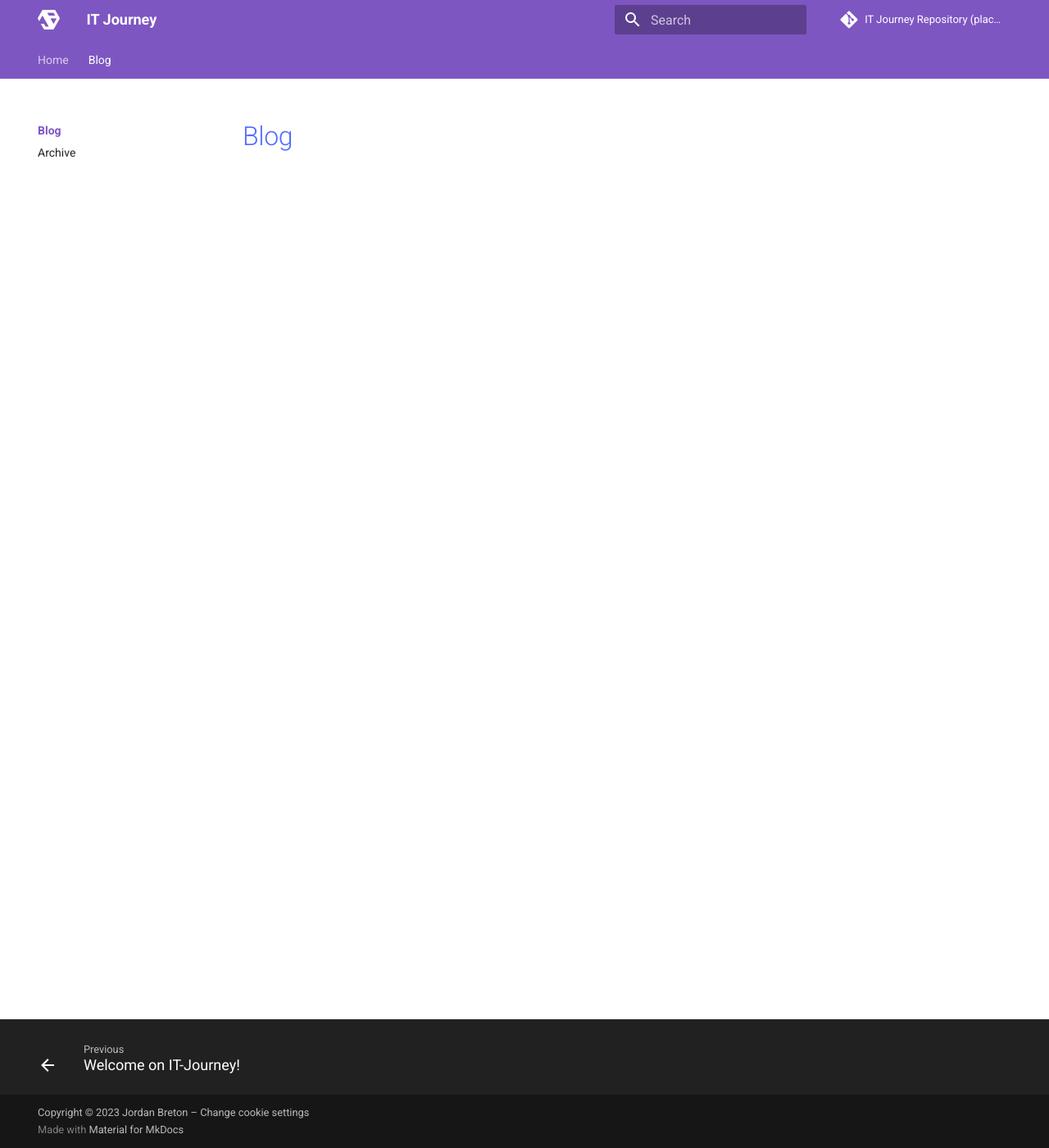
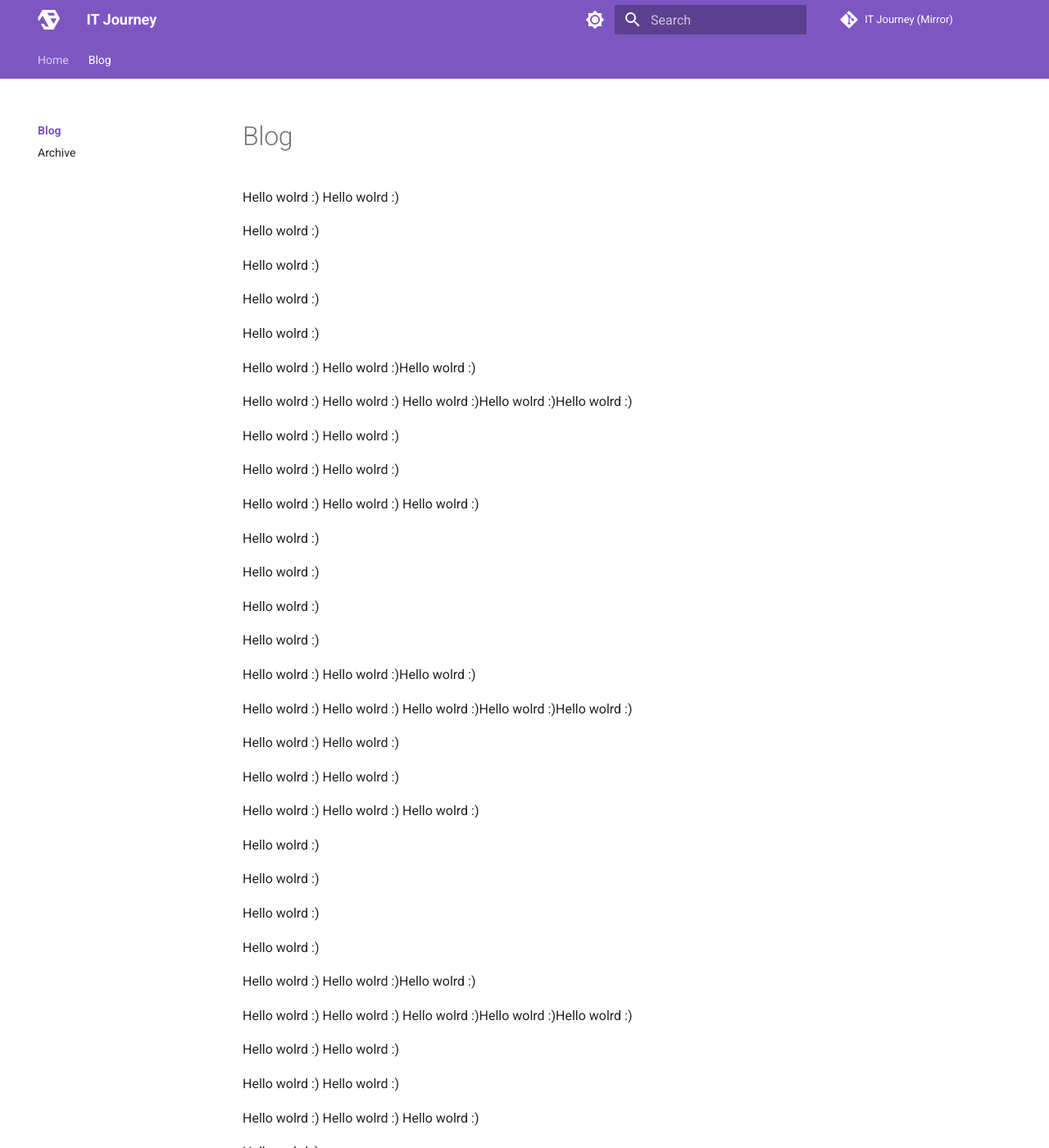
Before and after one commit to jordan-breton/it-journey-sources, an MkDocs documentation site: the page built from docs/blog/index.md, in a window 1280 px wide and 1400 px high. Shown: the whole window at 82% size. Built offline with MkDocs 1.6.1 and Material for MkDocs 9.7.7, drawn with Linux system fonts in a browser that asks for light colours; plug-ins that fetch from the network failed and are left out; comment, search, counter and statistics services are not loaded; some of the changed text lies outside the part shown.

Commit message:
Home page basis and ergonomy improvments

```diff
--- a/docs/blog/index.md
+++ b/docs/blog/index.md
@@ -1 +1,365 @@
 # Blog
+
+Hello wolrd :)
+Hello wolrd :)
+
+
+
+Hello wolrd :)
+
+
+
+
+
+Hello wolrd :)
+
+Hello wolrd :)
+
+Hello wolrd :)
+
+
+Hello wolrd :)
+Hello wolrd :)Hello wolrd :)
+
+Hello wolrd :)
+Hello wolrd :)
+Hello wolrd :)Hello wolrd :)Hello wolrd :)
+
+
+Hello wolrd :)
+Hello wolrd :)
+
+Hello wolrd :)
+Hello wolrd :)
+
+Hello wolrd :)
+Hello wolrd :)
+Hello wolrd :)
+
+
+
+Hello wolrd :)
+
+
+
+
+
+Hello wolrd :)
+
+Hello wolrd :)
+
+Hello wolrd :)
+
+
+Hello wolrd :)
+Hello wolrd :)Hello wolrd :)
+
+Hello wolrd :)
+Hello wolrd :)
+Hello wolrd :)Hello wolrd :)Hello wolrd :)
+
+
+Hello wolrd :)
+Hello wolrd :)
+
+Hello wolrd :)
+Hello wolrd :)
+
+Hello wolrd :)
+Hello wolrd :)
+Hello wolrd :)
+
+
+
+Hello wolrd :)
+
+
+
+
+
+Hello wolrd :)
+
+Hello wolrd :)
+
+Hello wolrd :)
+
+
+Hello wolrd :)
+Hello wolrd :)Hello wolrd :)
+
+Hello wolrd :)
+Hello wolrd :)
+Hello wolrd :)Hello wolrd :)Hello wolrd :)
+
+
+Hello wolrd :)
+Hello wolrd :)
+
+Hello wolrd :)
+Hello wolrd :)
+
+Hello wolrd :)
+Hello wolrd :)
+Hello wolrd :)
+
+
+
+Hello wolrd :)
+
+
+
+
+
+Hello wolrd :)
+
+Hello wolrd :)
+
+Hello wolrd :)
+
+
+Hello wolrd :)
+Hello wolrd :)Hello wolrd :)
+
+Hello wolrd :)
+Hello wolrd :)
+Hello wolrd :)Hello wolrd :)Hello wolrd :)
+
+
+Hello wolrd :)
+Hello wolrd :)
+
+Hello wolrd :)
+Hello wolrd :)
+
+Hello wolrd :)
+Hello wolrd :)
+Hello wolrd :)
+
+
+
+Hello wolrd :)
+
+
+
+
+
+Hello wolrd :)
+
+Hello wolrd :)
+
+Hello wolrd :)
+
+
+Hello wolrd :)
+Hello wolrd :)Hello wolrd :)
+
+Hello wolrd :)
+Hello wolrd :)
+Hello wolrd :)Hello wolrd :)Hello wolrd :)
+
+
+Hello wolrd :)
+Hello wolrd :)
+
+Hello wolrd :)
+Hello wolrd :)
+
+Hello wolrd :)
+Hello wolrd :)
+Hello wolrd :)
+
+
+
+Hello wolrd :)
+
+
+
+
+
+Hello wolrd :)
+
+Hello wolrd :)
+
+Hello wolrd :)
+
+
+Hello wolrd :)
+Hello wolrd :)Hello wolrd :)
+
+Hello wolrd :)
+Hello wolrd :)
+Hello wolrd :)Hello wolrd :)Hello wolrd :)
+
+
+Hello wolrd :)
+Hello wolrd :)
+
+Hello wolrd :)
+Hello wolrd :)
+
+Hello wolrd :)
+Hello wolrd :)
+Hello wolrd :)
+
+
+
+Hello wolrd :)
+
+
+
+
+
+Hello wolrd :)
+
+Hello wolrd :)
+
+Hello wolrd :)
+
+
+Hello wolrd :)
+Hello wolrd :)Hello wolrd :)
+
+Hello wolrd :)
+Hello wolrd :)
+Hello wolrd :)Hello wolrd :)Hello wolrd :)
+
+
+Hello wolrd :)
+Hello wolrd :)
+
+Hello wolrd :)
+Hello wolrd :)
+
+Hello wolrd :)
+Hello wolrd :)
+Hello wolrd :)
+
+
+
+Hello wolrd :)
+
+
+
+
+
+Hello wolrd :)
+
+Hello wolrd :)
+
+Hello wolrd :)
+
+
+Hello wolrd :)
+Hello wolrd :)Hello wolrd :)
+
+Hello wolrd :)
+Hello wolrd :)
+Hello wolrd :)Hello wolrd :)Hello wolrd :)
+
+
+Hello wolrd :)
+Hello wolrd :)
+
+Hello wolrd :)
+Hello wolrd :)
+
+Hello wolrd :)
+Hello wolrd :)
+Hello wolrd :)
+
+
+
+Hello wolrd :)
+
+
+
+
+
+Hello wolrd :)
+
+Hello wolrd :)
+
+Hello wolrd :)
+
+
+Hello wolrd :)
+Hello wolrd :)Hello wolrd :)
+
+Hello wolrd :)
+Hello wolrd :)
+Hello wolrd :)Hello wolrd :)Hello wolrd :)
+
+
+Hello wolrd :)
+Hello wolrd :)
+
+Hello wolrd :)
+Hello wolrd :)
+
+Hello wolrd :)
+Hello wolrd :)
+Hello wolrd :)
+
+
+
+Hello wolrd :)
+
+
+
+
+
+Hello wolrd :)
+
+Hello wolrd :)
+
+Hello wolrd :)
+
+
+Hello wolrd :)
+Hello wolrd :)Hello wolrd :)
+
+Hello wolrd :)
+Hello wolrd :)
+Hello wolrd :)Hello wolrd :)Hello wolrd :)
+
+
+Hello wolrd :)
+Hello wolrd :)
+
+Hello wolrd :)
+Hello wolrd :)
+
+Hello wolrd :)
+Hello wolrd :)
+Hello wolrd :)
+
+
+
+Hello wolrd :)
+
+
+
+
+
+Hello wolrd :)
+
+Hello wolrd :)
+
+Hello wolrd :)
+
+
+Hello wolrd :)
+Hello wolrd :)Hello wolrd :)
+
+Hello wolrd :)
+Hello wolrd :)
+Hello wolrd :)Hello wolrd :)Hello wolrd :)
+
+
+Hello wolrd :)
+Hello wolrd :)
+
+Hello wolrd :)
+Hello wolrd :)
+
+Hello wolrd :)
--- a/mkdocs.yml
+++ b/mkdocs.yml
@@ -1,11 +1,12 @@
 site_name: IT Journey
 site_description: "So many years ago, I saw my first digital device. It was a Casio SF-3300ER that didn't even work! But my curiosity toward IT started there, and grown with me :)"
 site_author: Jordan Breton
-site_dir: ../website
+site_dir: ../generated
+site_url: https://it-journey.jordan-breton.com
 copyright: >
   Copyright &copy; 2023 Jordan Breton –
   <a href="#__consent">Change cookie settings</a>
-repo_name: 'IT Journey Repository (placeholder)'
+repo_name: 'IT Journey (Mirror)'
 repo_url: 'https://github.com/jordan-breton/it-journey-website-giscus'
 
 nav:
@@ -16,8 +17,8 @@
 
 theme:
   name: 'material'
-  logo: 'assets/images/logo.xs.png'
-  favicon: 'assets/images/logo.xs.png'
+  logo: './assets/images/logo-xs.png'
+  favicon: './assets/images/logo-xs.png'
   language: 'en'
   custom_dir: overrides
   features:
@@ -39,18 +40,20 @@
     - toc.integrate
     - toc.follow
   palette:
-    - primary: deep purple
-    - accent: amber
     # Palette toggle for light mode
     - scheme: default
+      primary: deep purple
+      accent: amber
       toggle:
         icon: material/brightness-7
         name: Switch to dark mode
     # Palette toggle for dark mode
     - scheme: slate
+      primary: deep purple
+      accent: amber
       toggle:
         icon: material/brightness-4
-        name: Switch to light mode
+        name: Switch to system preference
 
 extra:
   analytics:
@@ -81,15 +84,15 @@
       as to measure the relevance of my content and whether users find what they're
       searching for. With your consent, you're helping me to create better content.
 
-extra_css:
-  - assets/css/style.css
+#extra_css:
+#  - assets/css/style.css
 
 plugins:
   - meta
   - tags
   - typeset
   - privacy
-  - optimize
+  #- optimize
   - search:
       lang: en
   - social
--- a/overrides/home.html
+++ b/overrides/home.html
@@ -1,18 +1,19 @@
-{#-
-This file was automatically generated - do not edit
--#}
-{% extends "overrides/main.html" %}
+{% extends "main.html" %}
+{% block styles %}
+{{ super() }}
+<link rel="stylesheet" href="assets/css/home.css">
+{% endblock %}
 {% block tabs %}
 {{ super() }}
-<style>.md-header{position:initial}.md-main__inner{margin:0}.md-content{display:none}@media screen and (min-width:60em){.md-sidebar--secondary{display:none}}@media screen and (min-width:76.25em){.md-sidebar--primary{display:none}}</style>
-<section class="tx-container">
+<section class="container">
 	<div class="md-grid md-typeset">
-		<div class="tx-hero">
-			<div class="tx-hero__image">
-				<img src="assets/images/illustration.jpg" alt="" width="1659" height="1200" draggable="false">
+		<div class="home">
+			<div class="image">
+				<img src="assets/images/illustration.jpg" draggable="false">
+				<div class="shadow-overlap"></div>
 			</div>
-			<div class="tx-hero__content">
-				<h1>Technical documentation that just works</h1>
+			<div class="content">
+				<h1><span class="highlight">IT</span> is a wonderful sea</h1>
 				<p>{{ config.site_description }}. Set up in 5 minutes.</p>
 				<a href="{{ page.next_page.url | url }}" title="{{ page.next_page.title | e }}" class="md-button md-button--primary">
 					Get started
--- /dev/null
+++ b/overrides/main.html
@@ -0,0 +1 @@
+{% extends "base.html" %}
```
Also changed, not shown: docs/assets/css/home.css (added, +50 -0 lines), docs/index.md (+8 -0 lines), docs/assets/images/logo-xs.png (renamed from docs/assets/images/logo.xs.png).
